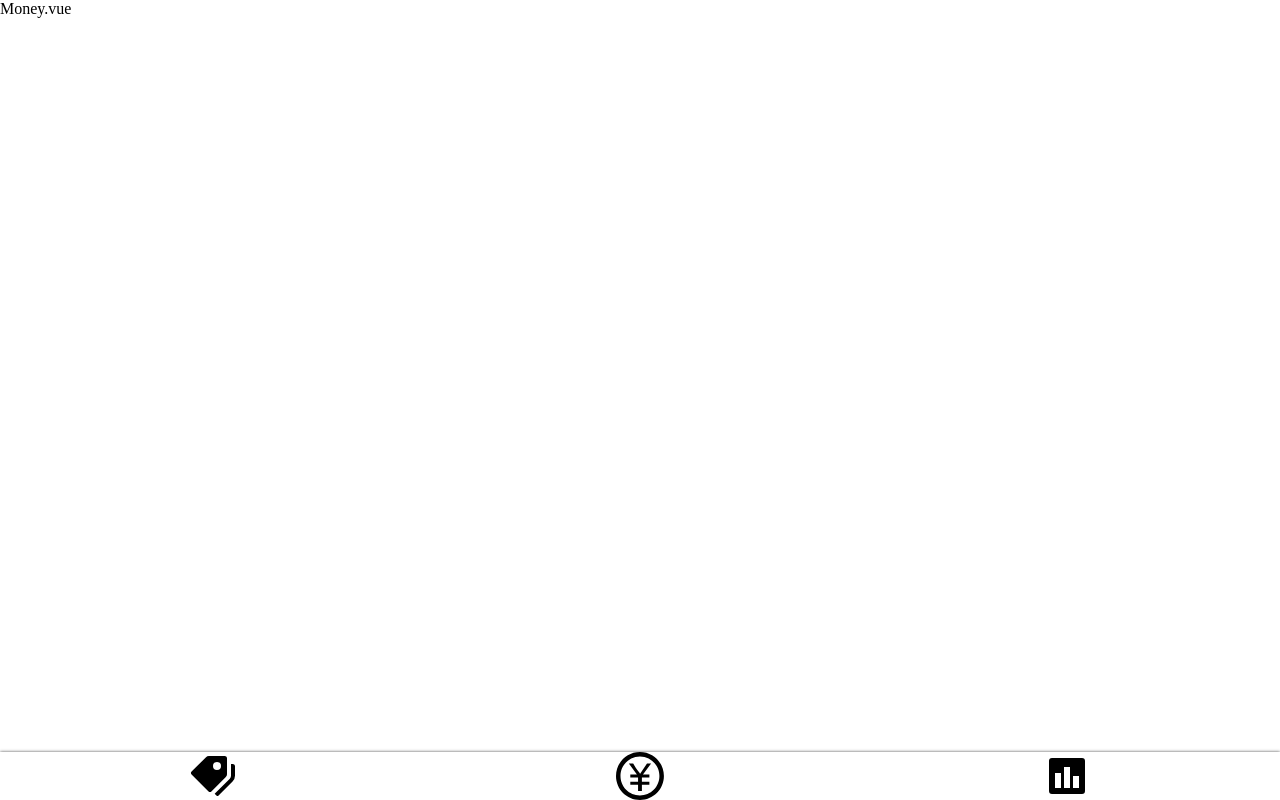
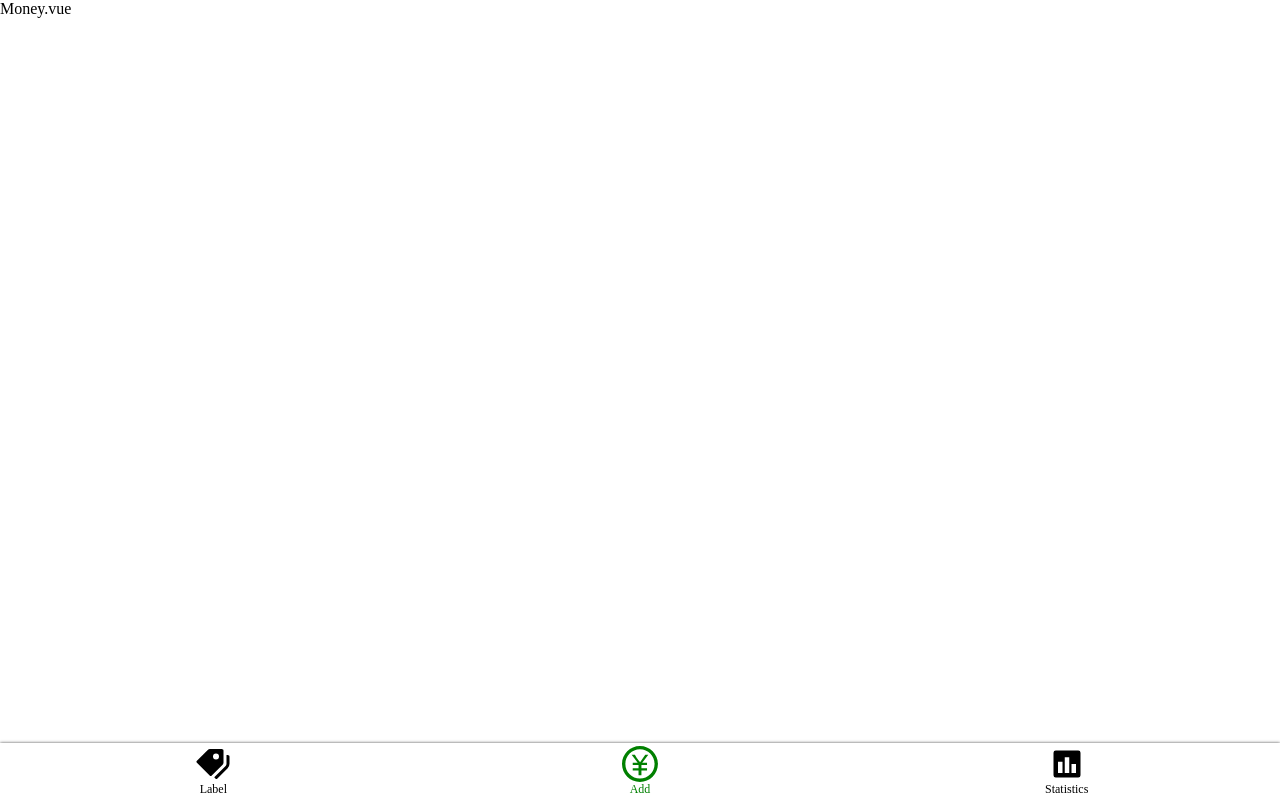
Before and after one commit to Chypre261/pepe-account, a Vue app: page /#/money in a window 1280 px wide. Built offline with nearby package versions, Linux system fonts and the light colour scheme.

Commit message:
active-class

```diff
--- a/src/components/Nav.vue
+++ b/src/components/Nav.vue
@@ -1,16 +1,19 @@
 <template>
   <nav>
 
-    <router-link to="/labels" class="item">
+    <router-link to="/labels" class="item" active-class="selected">
       <Icon name="labels" />
+      Label
     </router-link>
 
-    <router-link to="/money" class="item">
+    <router-link to="/money" class="item" active-class="selected">
       <Icon name="money" />
+      Add
     </router-link>
 
-    <router-link to="/statistics" class="item">
+    <router-link to="/statistics" class="item" active-class="selected">
       <Icon name="statistics" />
+      Statistics
     </router-link>
   </nav>
 </template>
@@ -26,12 +29,17 @@
     display: flex;
     flex-direction: row;
     box-shadow: 0 0 3px rgba(0, 0, 0, 0.7);
+    font-size: 12px;
     > .item {
+      padding: 3px;
       width: 33.33333%;
       display: flex;
       flex-direction: column;
       justify-content: center;
       align-items: center;
+      &.selected {
+        color: green;
+      }
       .icon {
         width: 3em;
         height: 3em;
```
